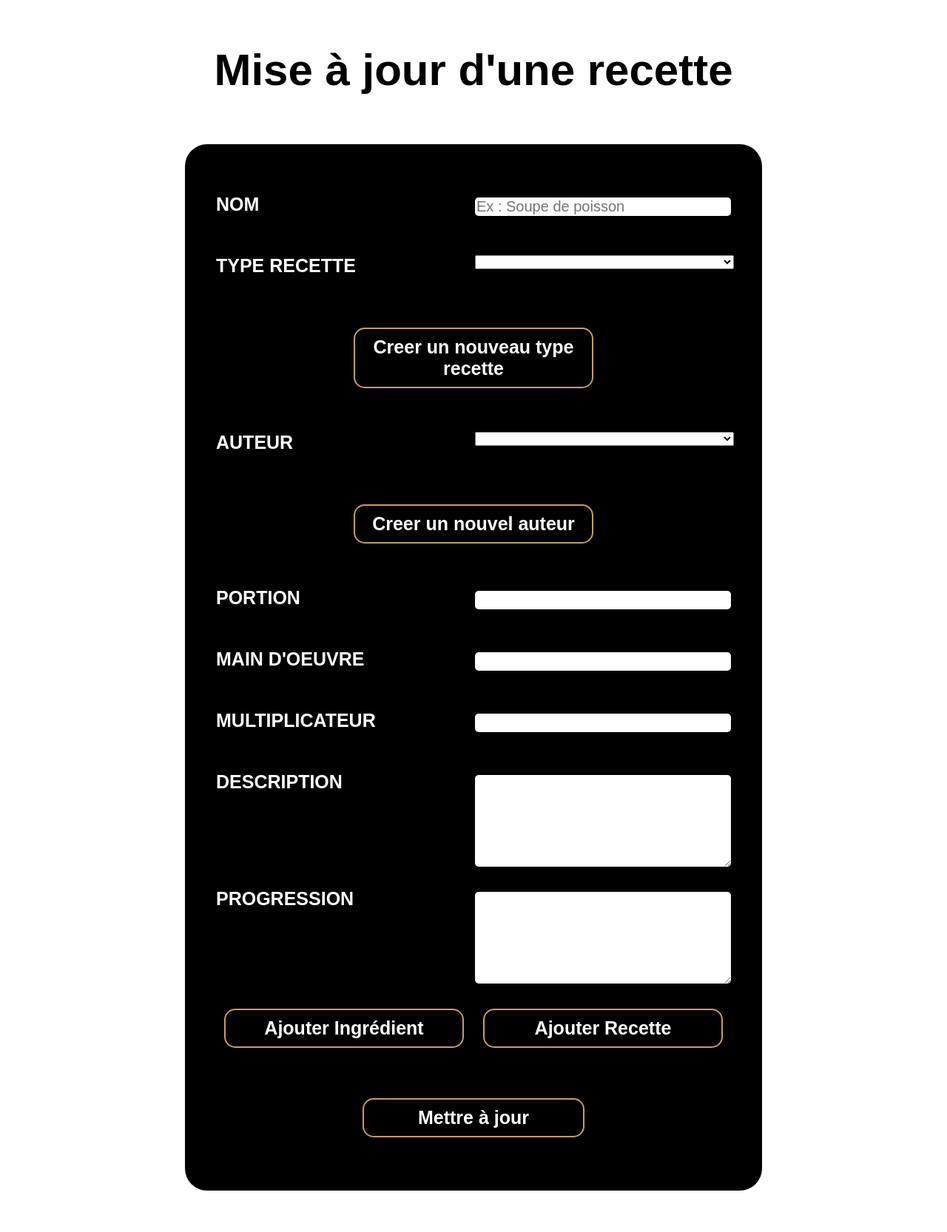
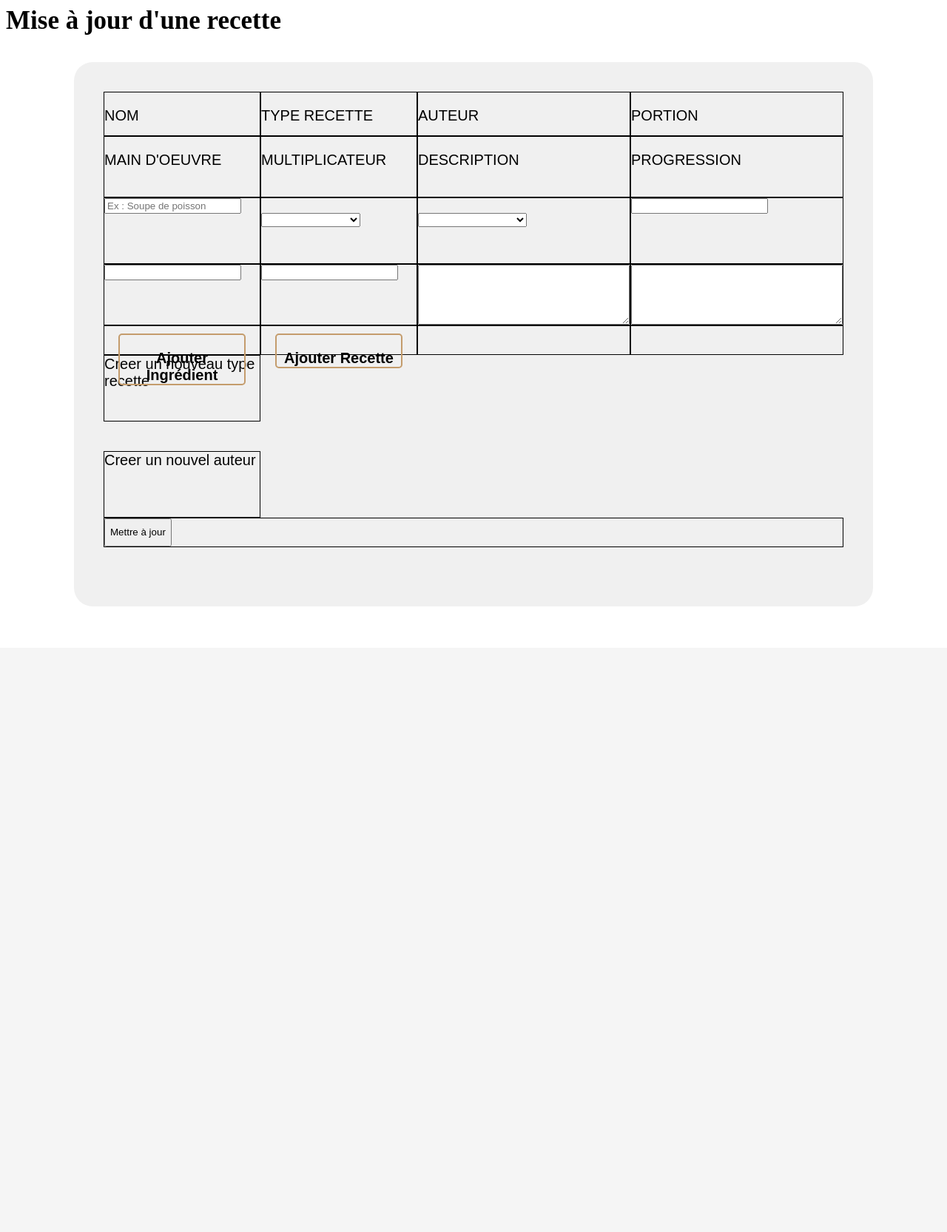
Before and after one commit to etienne-tillier/ProjetPiscine, a PHP site: page /view/recette/update.php in a window 1280 px wide. Shown: the whole page at 74% size. After the commit the page ends 740 px from the top, so only its background shows below. Run offline with PHP 8.4, Linux system fonts and the light colour scheme; the template is opened without the code that fills it, so the values that code supplies are empty.

Commit message:
debut du style form ajout recette

```diff
--- a/style/style_formulaire_recette.css
+++ b/style/style_formulaire_recette.css
@@ -1,4 +1,4 @@
-.titre{
+.titre_form{
     text-align: center;
     font-family: 'Arial','Verdana';
     font-weight: bold;
@@ -11,267 +11,194 @@ fieldset{
     border: none;
 }
 
-.contenu_form{
+.maxiParent{
 	display: flex;
-    justify-content: center;
 }
 
 .grid > div{
     font-family: 'Arial','Verdana';
-    font-size: 25px;
-    font-weight: bold;
-    color: white;
-    border: solid 2px black;
+    font-size: 20px;
+    color: black;
+	border: black solid 1px;
 }
 
 .grid{
-    width: 700px;
+	margin: auto;
+    width: 1000px;
     padding: 40px;
-    background-color: black;
-    border-radius: 30px;
+    /*background-color: rgb(122, 17, 215);*/
     margin-bottom: 30px;
+	margin-top: 30px;
     display: grid;
-    grid-template-columns: 1fr 1fr;
-    grid-template-rows: repeat(13 1fr);
-
+    grid-template-columns: 3fr 3fr 2fr 2fr;
+    grid-template-rows: 60px minmax(60px, 1fr) 90px 1fr 40px 90px 40px 90px 40px 40px;
+	background-color: rgb(240,240,240);
+	border-radius: 25px;
 }
 
-.sous_titre1{
+/* Position des éléments dans grid */
+
+.titre1{
+	grid-column: 2/4;
+	grid-row: 1/3;
+	display: flex;
+}
+
+.sous_titre11{
 	grid-column: 1;
 	grid-row: 1;
-
+	display: flex;
 }
 
-.reponse1{
-    grid-column: 2;
-    grid-row: 1;
+.sous_titre12{
+	grid-column: 1;
+	grid-row: 3;
+	display: flex;
 }
 
-.sous_titre2{
+.sous_titre13{
+	grid-column: 2;
+	grid-row: 3;
+	display: flex;
+}
+
+.sous_titre14{
+	grid-column: 3/5;
+	grid-row: 3;
+	display: flex;
+}
+
+.sous_titre15{
+	grid-column: 4;
+	grid-row: 1;
+	display: flex;
+}
+
+.sous_titre21{
+	grid-column: 1;
+	grid-row: 5;
+	display: flex;
+}
+
+.sous_titre22{
+	grid-column: 1;
+	grid-row: 7;
+	display: flex;
+}
+
+.sous_titre26{
+	grid-column: 3;
+	grid-row: 5/7;
+	display: flex;
+}
+
+.sous_titre27{
+	grid-column: 3;
+	grid-row: 7/9;
+	display: flex;
+}
+
+.contenu_fiche1{
 	grid-column: 1;
 	grid-row: 2;
+	display: flex;
 }
 
-.reponse2{
-    width: 100%;
-    grid-column: 2;
-    grid-row: 2;
-    display: flex;
-    flex-direction: column;
-}
-
-.bouton1{
-    display: flex;
-    text-align: center;
-    padding-bottom: 30px;
-    grid-column: 1 / span 2;
-    grid-row: 3;
-}
-
-.sous_titre3{
+.contenu_fiche2{
 	grid-column: 1;
 	grid-row: 4;
 	display: flex;
 }
 
-.reponse3{
+.contenu_fiche3{
+	grid-column: 4;
+	grid-row: 2;
 	display: flex;
-    flex-direction: column;
-    width: 100%;
+}
+
+.contenu_fiche4{
 	grid-column: 2;
 	grid-row: 4;
+	display: flex;
+}
+
+.contenu_fiche5{
+	grid-column: 3/5;
+	grid-row: 4;
+	display: flex;
+}
+
+.contenu_fiche6{
+	grid-column: 2;
+	grid-row: 5/7;
+	display: flex;
+}
+
+.contenu_fiche7{
+	grid-column: 2;
+	grid-row: 7/9;
+	display: flex;
+}
+
+.contenu_fiche11{
+	grid-column: 4;
+	grid-row: 5/7;
+	display: flex;
+}
+
+.contenu_fiche12{
+	grid-column: 4;
+	grid-row: 7/9;
+	display: flex;
+}
+
+.bouton1{
+    grid-column: 1;
+    grid-row: 6;
+    display: flex;
 }
 
 .bouton2{
-    display: flex;
-    text-align: center;
-    padding-bottom: 30px;
-    grid-column: 1 / span 2;
-    grid-row: 5;
-}
-
-.sous_titre4{
-    grid-column: 1;
-    grid-row: 6;
-}
-
-.reponse4{
-    grid-column: 2;
-    grid-row: 6;
-}
-
-.sous_titre5{
-    grid-column: 1;
-    grid-row: 7;
-}
-
-.reponse5{
-    grid-column: 2;
-    grid-row: 7;
-}
-
-.sous_titre6{
     grid-column: 1;
     grid-row: 8;
-}
-
-.reponse6{
-    grid-column: 2;
-    grid-row: 8 / 9;
-}
-
-.sous_titre7{
-    grid-column: 1;
-    grid-row: 9
-}
-
-.reponse7{
-    grid-column: 2;
-    grid-row: 9
-}
-
-.sous_titre8{
-    grid-column: 1;
-    grid-row: 10
-}
-
-.reponse8{
-    grid-column: 2;
-    grid-row: 10
+    display: flex;
 }
 
 .bouton3{
-    text-align: center;
-    padding-top: 30px;
-    padding-bottom: 30px;
-    grid-column: 1 / span 2;
-    grid-row: 13;
+    grid-column: 1/5;
+    grid-row: 9;
+    display: flex;
 }
 
-.bouton4{
-    display: flex;
-    text-align: center;
-    padding-top: 30px;
-    padding-bottom: 30px;
-    grid-column: 1 ;
-    grid-row: 11;
+/* Style des éléments */
+
+.titre{
+	font-size: 35px;
+	font-weight: bold;
+	margin: auto;
 }
 
-.bouton5{
-    display: flex;
-    text-align: center;
-    padding-top: 30px;
-    padding-bottom: 30px;
-    grid-column: 2 ;
-    grid-row: 11;
+.sous_titre{
+	margin: auto;
+	font-size: 25px;
+	font-weight: bold;
 }
 
-.ajout1{
-    display: flex;
-    grid-column: 1 ;
-    grid-row: 12;
-}
+/* Style des boutons */
 
-.ajout2{
-    display: flex;
-    grid-column: 2 ;
-    grid-row: 12;
-}
-
-.bouton_final{
-    color: white;
-    font-size: 25px;
+.bouton, #ajouterIngredient, #ajouterRecette{
     font-weight: bold;
-    padding: 10px;
-    width: 300px;
-	border:rgb(196, 156, 108) 2px solid;
-    border-radius: 15px;
-    background-color: transparent;
+    padding-top: 20px;
+    text-align: center;
+    margin: auto;
+    margin-top: 10px;
+    margin-bottom: 10px;
+    width: 80%;
+    border: rgb(196, 156, 108) solid 2px;
+    border-radius: 5px;
     transition: 400ms;
 }
 
-.bouton_final:hover{
+.bouton:hover, #ajouterIngredient:hover, #ajouterRecette:hover{
     color: rgb(196, 156, 108);
 }
-
-.bouton_js1, .bouton_js2{
-    margin: auto;
-    font-size: 25px;
-    font-weight: bold;
-    padding: 10px;
-    width: 300px;
-	border:rgb(196, 156, 108) 2px solid;
-    border-radius: 15px;
-    transition: 400ms;
-}
-
-.bouton_js1:hover, .bouton_js2:hover, .boutonIngredient:hover, .boutonRecette:hover, #ajouterRecette:hover, #ajouterIngredient:hover{
-    color: rgb(196, 156, 108);
-}
-
-#ajouterRecette, #ajouterIngredient{
-    margin: auto;
-    font-size: 25px;
-    font-weight: bold;
-    padding: 10px;
-    width: 300px;
-	border:rgb(196, 156, 108) 2px solid;
-    border-radius: 15px;
-    transition: 400ms;
-}
-
-.entrer_text, #newAuteurNom, #newAuteurPrenom, #newTypeRecette{
-    font-size: 20px;
-    margin-top: 30px;
-    width: 100%;
-    text-align: left;
-    border: rgb(196, 156, 108) 1px;
-    border-radius: 5px;
-}
-
-.ajout1 ul, .ajout2 ul{
-    margin: auto;
-    list-style: none;
-    display: flex;
-    flex-direction: column;
-}
-
-.entrer_text1{
-    font-size: 20px;
-    width: 100%;
-    text-align: left;
-    border: rgb(196, 156, 108) 1px;
-    border-radius: 5px;
-}
-
-.boutonIngredient, .boutonRecette{
-    margin: auto;
-    text-align: center;
-    font-size: 20px;
-    font-weight: bold;
-    padding: 10px;
-    margin-top: 5px;
-    margin-bottom: 15px;
-    width: 150px;
-	border:rgb(196, 156, 108) 2px solid;
-    border-radius: 15px;
-    transition: 400ms;
-}
-
-#selectTypeRecette, #selectAuteur{
-    width: 100%;
-}
-
-.choix{
-    width: 100%;
-}
-
-.entrer_text_area{
-    font-size: 20px;
-    margin-top: 30px;
-    width: 100%;
-    text-align: left;
-    border: rgb(196, 156, 108) 1px;
-    border-radius: 5px;
-    max-width: 350px;
-}
```
Also changed, not shown: view/recette/create.php (+58 -60 lines). Lines whose indentation alone changed are shown as unchanged.
